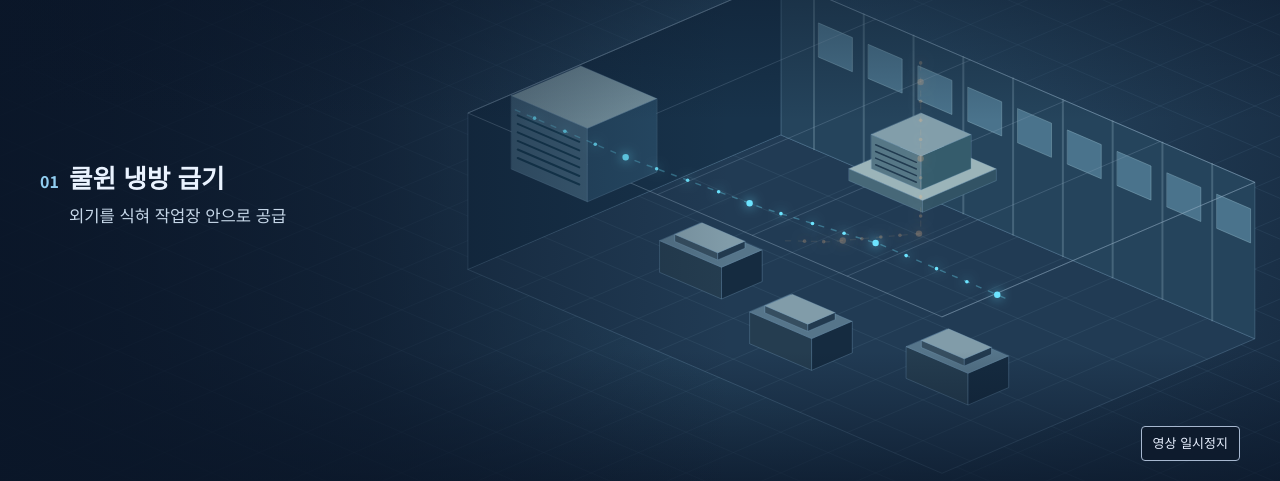
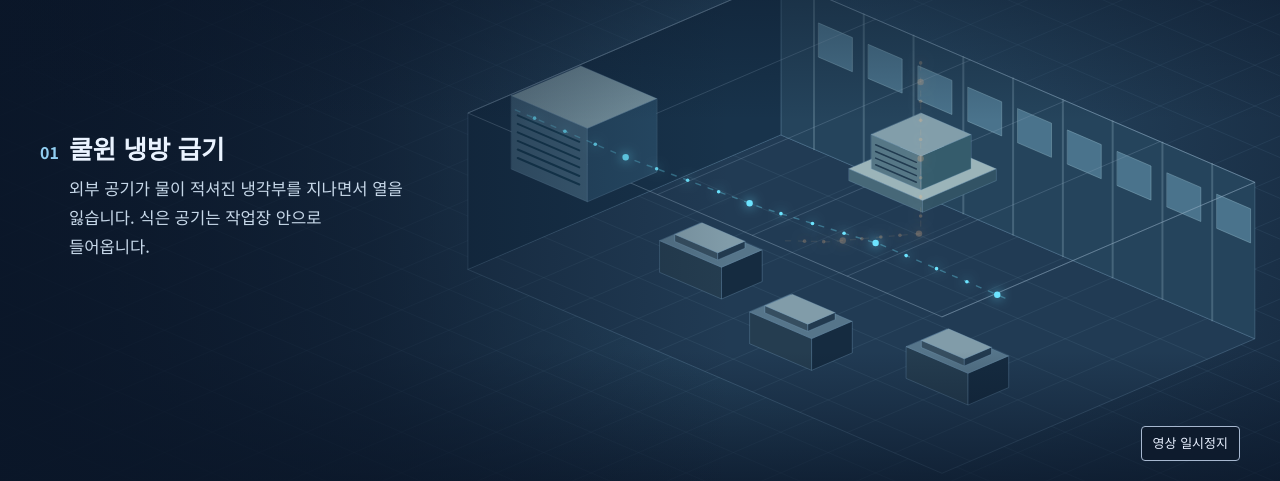
Before and after one commit to nain-afk/NAIN-SITE, a plain HTML site: page nain-preview-copy/index.html in a window 1280 px wide. Shown: the part 320-801 px from the top of the page. Drawn offline with Linux system fonts and the light colour scheme.

Commit message:
Explain the airflow functions in longer readable captions

```diff
--- a/nain-preview-copy/index.html
+++ b/nain-preview-copy/index.html
@@ -20,6 +20,7 @@ header{position:relative;z-index:1;background:var(--navy);border-bottom:1px soli
 .hero{align-items:flex-start}.copy{position:relative;z-index:1;text-align:center;padding-block:clamp(32px,6vh,65px) 0}.copy h1{font-size:clamp(34px,5.3vw,76px)}.copy .lead{margin:14px auto 0}.copy .eyebrow{margin-bottom:8px}.copy .actions{justify-content:center;margin-top:17px}.airflow-caption{position:absolute;top:55%;left:max(18px,calc((100% - min(1240px,100% - 80px))/2));width:min(32%,340px);display:grid;grid-template-columns:auto 1fr;gap:5px 10px;align-items:baseline}.airflow-caption strong{font-size:clamp(19px,2vw,27px)}.airflow-caption span:last-child{grid-column:2;font-size:clamp(14px,1.3vw,17px)}.media-actions{justify-content:flex-end}.shade{background:linear-gradient(180deg,#0a1628e8 0%,#0a162899 24%,transparent 50%),linear-gradient(90deg,#0a1628e8 0%,#0a162898 29%,transparent 57%),linear-gradient(0deg,#0a1628b0,transparent 18%)}@media(max-width:680px){.copy{padding-block:24px 0}.copy h1{font-size:clamp(32px,8vw,46px)}.copy .lead{font-size:15px}.copy .actions{margin-top:12px}.airflow-caption{top:auto;bottom:65px;left:18px;width:calc(100% - 36px)}.media-actions{justify-content:flex-end}.shade{background:linear-gradient(180deg,#0a1628e8 0%,#0a16289c 33%,transparent 53%),linear-gradient(0deg,#0a1628 4%,#0a1628b3 20%,transparent 42%)}}
 .copy h1{font-size:clamp(32px,4.4vw,62px)}.copy .actions .action{background:#e5efff;color:#172a45;border-color:#e5efff}@media(max-width:680px){.copy h1{font-size:clamp(29px,7.5vw,40px)}}
 .copy h1{white-space:nowrap;font-size:clamp(20px,5.3vw,72px)}@media(max-width:680px){.copy h1{font-size:clamp(15px,6.8vw,40px)}}
+@media(min-width:681px){.airflow-caption{top:51%;width:min(34%,365px)}.airflow-caption span:last-child{line-height:1.75}}@media(max-width:680px){.airflow-caption span:last-child{flex-basis:auto;line-height:1.55}}
 </style>
 </head>
 <body>
@@ -28,7 +29,7 @@ header{position:relative;z-index:1;background:var(--navy);border-bottom:1px soli
 <section class="hero" aria-labelledby="main-title">
 <div class="picture" aria-hidden="true"><canvas id="airflow"></canvas></div><div class="shade"></div>
 <div class="copy shell"><p class="eyebrow">쿨윈 · 벡터 스마트 환기</p><h1 id="main-title">작업장에 공기의 길을 열다</h1><p class="lead">쿨윈이 바깥 공기를 식혀 들이고, 벡터가 작업장의 열기를 밖으로 내보냅니다.</p></div>
-<div class="airflow-caption"><span class="airflow-number">01</span><strong>쿨윈 냉방 급기</strong><span>외기를 식혀 작업장 안으로 공급</span></div>
+<div class="airflow-caption"><span class="airflow-number">01</span><strong>쿨윈 냉방 급기</strong><span>외부 공기가 물이 적셔진 냉각부를 지나면서 열을 잃습니다. 식은 공기는 작업장 안으로 들어옵니다.</span></div>
 <div class="media-actions shell"><button type="button" id="playback">영상 일시정지</button></div>
 </section>
 </main>
@@ -39,9 +40,9 @@ const toggle = document.querySelector('#playback');
 const stage = document.querySelector('.picture');
 const preference = matchMedia('(prefers-reduced-motion: reduce)');
 const steps = [
-  ['01', '쿨윈 냉방 급기', '외기를 식혀 작업장 안으로 공급'],
-  ['02', '벡터 열기 배출', '실내 상부로 올라온 열기를 외부로 배출'],
-  ['03', '스마트 제어', '온도·습도·실내압에 따라 급기와 배기 조절']
+  ['01', '쿨윈 냉방 급기', '외부 공기가 물이 적셔진 냉각부를 지나면서 열을 잃습니다. 식은 공기는 작업장 안으로 들어옵니다.'],
+  ['02', '벡터 열기 배출', '설비에서 발생해 실내 상부에 모이는 열기를 벡터가 밖으로 내보냅니다. 현장에 따라 지붕형과 측면형을 적용할 수 있습니다.'],
+  ['03', '스마트 제어', '온도·습도·실내압을 실시간으로 살펴봅니다. 설정한 기준에 맞춰 쿨윈과 벡터의 가동률을 조절합니다.']
 ];
 const readout = document.querySelector('.airflow-caption');
 const cold = [[-2.6,3.0,.7],[-.3,3,.7],[2.4,2.8,.7],[4.9,2.8,1],[7.6,2.8,1]];
@@ -149,7 +150,7 @@ function markers() {
 function paint(time) {
   if(!paused && previous)elapsed+=(time-previous);
   previous=time;
-  const step=Math.floor((elapsed%15000)/5000);
+  const step=Math.floor((elapsed%18000)/6000);
   if(step!==lastStep){
     readout.querySelector('.airflow-number').textContent=steps[step][0];
     readout.querySelector('strong').textContent=steps[step][1];
```
Also changed, not shown: nain-preview/index.html (+6 -5 lines).
